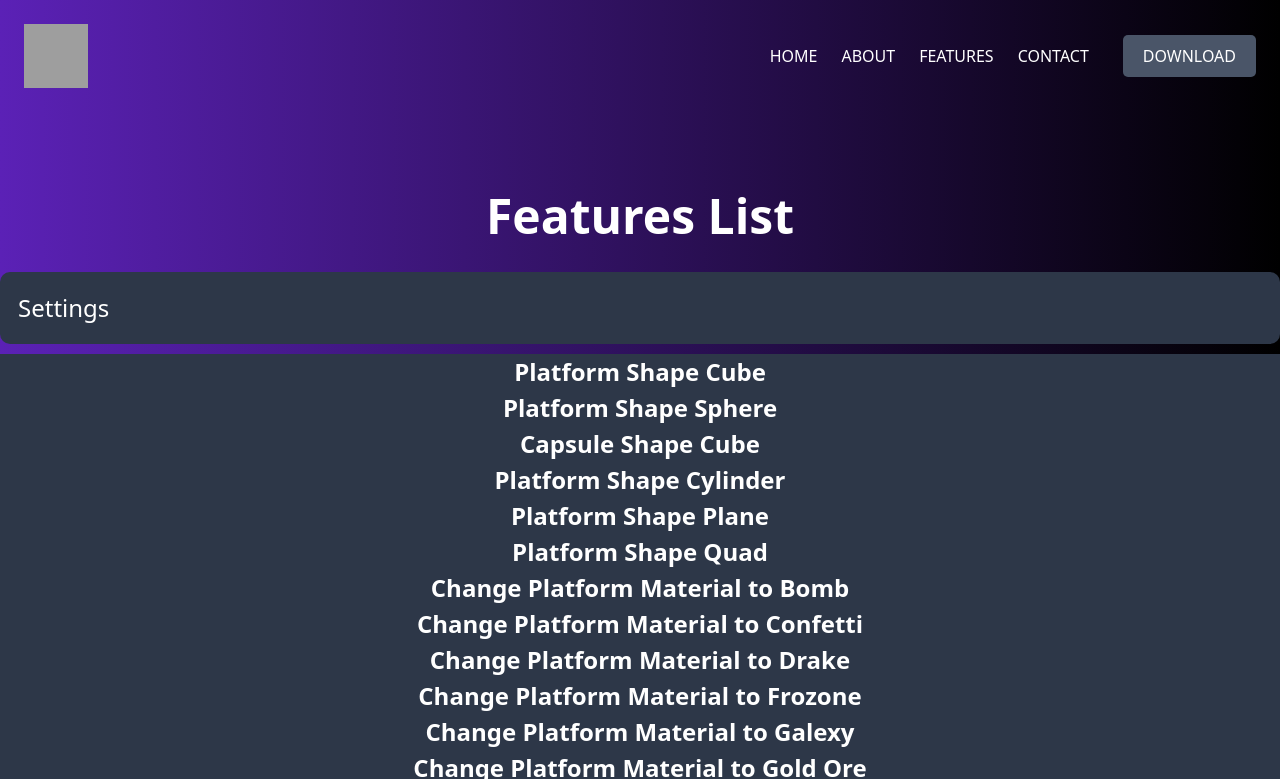
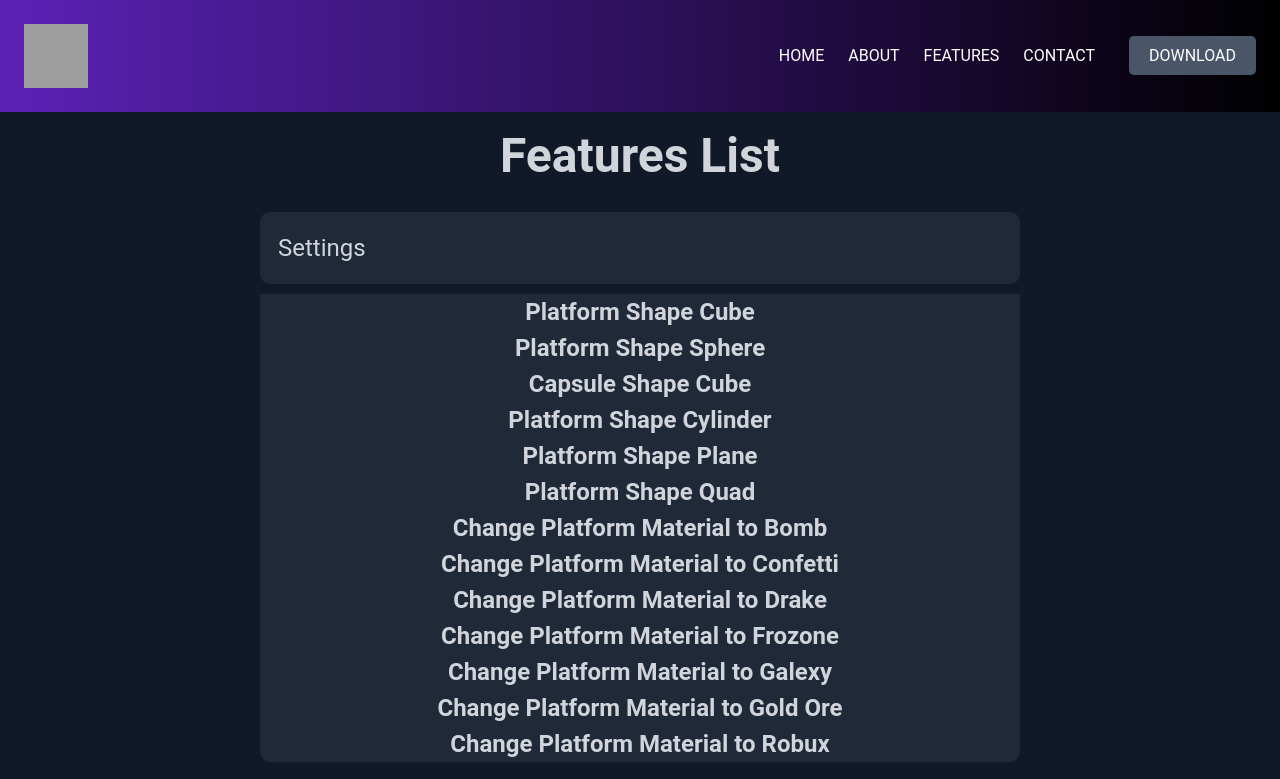
Before and after one commit to Longno12/Encryptic, a plain HTML site: page features.html in a window 1280 px wide. Both pictures are taken after a click on the button "Settings". Shown: the top 779 px of the page. Drawn offline with nearby package versions, Linux system fonts and the light colour scheme; grey boxes are pictures that could not be loaded.

Commit message:
Better Designs
Added A Discord Button To The Home Page

Made The Download Visually Better

Made The Features Work And Look Like A Dream

Made The about More Optimised

```diff
--- a/features.html
+++ b/features.html
@@ -7,56 +7,64 @@
     <link href="https://cdn.jsdelivr.net/npm/tailwindcss@2.2.19/dist/tailwind.min.css" rel="stylesheet">
     <style>
         /* Custom CSS styles */
+        body {
+            font-family: 'Roboto', sans-serif;
+            background-color: #111827;
+            color: #D1D5DB;
+        }
+        .container {
+            max-width: 800px;
+            margin: 0 auto;
+            padding: 20px;
+        }
         .feature-heading {
             text-align: center;
             font-size: 24px;
             font-weight: bold;
             margin-bottom: 20px;
+            cursor: pointer;
         }
         .feature-box {
             padding: 20px;
-            background-color: #4A5568;
-            border-radius: 20px;
+            background-color: #374151;
+            border-radius: 10px;
             margin-bottom: 10px;
-            display: inline-block;
             transition: transform 0.3s ease;
+            cursor: pointer;
         }
         .feature-box:hover {
             transform: translateY(-5px);
         }
         .collapsible {
-            cursor: pointer;
-            user-select: none;
             border: none;
             outline: none;
             text-align: left;
-            background-color: #4A5568;
-            color: white;
+            background-color: #374151;
+            color: #D1D5DB;
             padding: 18px;
             width: 100%;
             transition: 0.4s;
             border-radius: 10px;
             margin-bottom: 10px;
+            cursor: pointer;
         }
-
+        .collapsible:hover {
+            background-color: #4B5563;
+        }
         .active, .collapsible:hover {
-            background-color: #2D3748;
+            background-color: #1F2937;
         }
-
         .content {
             padding: 0 18px;
             max-height: 0;
             overflow: hidden;
             transition: max-height 0.2s ease-out;
-            background-color: #2D3748;
+            background-color: #1F2937;
             border-radius: 0 0 10px 10px;
         }
-
         .active-content {
             max-height: 1500px;
         }
-
-        /* Download button styles */
         .download-button {
             background-color: #4A5568;
             color: white;
@@ -66,14 +74,14 @@
             margin-left: 10px;
             transition: background-color 0.3s ease;
         }
-
         .download-button:hover {
             background-color: #2D3748;
         }
     </style>
 </head>
-<body class="bg-gradient-to-r from-purple-800 via-zinc-900 to-black text-white min-h-screen">
-    <nav class="flex justify-between items-center p-6">
+<body>
+    <nav class="bg-gradient-to-r from-purple-800 via-zinc-900 to-black text-white p-6">
+        <div class="flex justify-between items-center">
             <div>
                 <img src="https://cdn.discordapp.com/attachments/1240514806759292948/1241181038512967700/OIG1-removebg-preview.png?ex=666a38eb&is=6668e76b&hm=8ab876f5faaffac110f4a04de24d5a4c9b4fede3cbcd93ddc220ca986814545d&" alt="Project Encryptic Logo" class="h-16 w-16" />
             </div>
@@ -84,11 +92,12 @@
                 <li><a href="contact.html" class="hover:text-zinc-400">CONTACT</a></li>
                 <li><a href="download.html" class="download-button">DOWNLOAD</a></li>
             </ul>
+        </div>
     </nav>
-    <div class="text-center mt-20">
-        <h1 class="text-5xl font-bold mb-8">Features List</h1>
+    <div class="container mt-20">
+        <h1 class="text-5xl font-bold mb-8 text-center">Features List</h1>
 
-        <!-- Settings -->
+        <!-- Features -->
         <div class="feature-heading">
             <button class="collapsible">Settings</button>
             <div class="content">
@@ -108,14 +117,11 @@
             </div>
         </div>
 
-
-        <!-- Room -->
         <div class="feature-heading">
             <button class="collapsible">Room</button>
             <div class="content">
                 <p>Launch Rocket</p>
                 <p>Change Day Of Time</p>
-                <!-- Add more room-related features as needed -->
                 <p>Disconnect</p>
                 <p>Disconnect On X</p>
                 <p>Disconnect On RG</p>
@@ -136,15 +142,9 @@
             </div>
         </div>
 
-
-        <!-- Movement -->
         <div class="feature-heading">
             <button class="collapsible">Movement</button>
             <div class="content">
-                <p>Upside Down Head</p>
-                <p>Backwards Head</p>
-                <p>Twisted Head</p>
-                <!-- Add more movement-related features as needed -->
                 <p>Customize Platforms</p>
                 <p>Platforms</p>
                 <p>NoClip</p>
@@ -195,7 +195,6 @@
             </div>
         </div>
 
-        <!-- Fun -->
         <div class="feature-heading">
             <button class="collapsible">Fun</button>
             <div class="content">
@@ -294,7 +293,6 @@
                 <p>Give SnowBall Spam Gun</p>
             </div>
         </div>
-
 
         <div class="feature-heading">
             <button class="collapsible">Spazz Mods</button>
@@ -478,9 +476,9 @@
             </div>
         </div>
 
+        <div class="feature-heading">
             <button class="collapsible">BUG Mods</button>
             <div class="content">
-            <div class="feature-box">
                 <p>Grab Bug R</p>
                 <p>Grab Bug L</p>
                 <p>Grab Bat R</p>
@@ -519,18 +517,20 @@
 <p>Halo Bat</p>
 <p>Halo Bug</p>
 <p>Halo Monsters</p>
-<!-- Add more bug mods as needed -->
             </div>
         </div>
 
+    </div>
+
     <script>
-    var coll = document.getElementsByClassName("collapsible");
-    var i;
+        // JavaScript for collapsible content
+        const coll = document.getElementsByClassName("collapsible");
+        let i;
 
         for (i = 0; i < coll.length; i++) {
             coll[i].addEventListener("click", function() {
                 this.classList.toggle("active");
-            var content = this.nextElementSibling;
+                const content = this.nextElementSibling;
                 if (content.style.maxHeight){
                     content.style.maxHeight = null;
                 } else {
@@ -539,6 +539,5 @@
             });
         }
     </script>
-</div>
 </body>
 </html>
```
Also changed, not shown: about.html (+5 -0 lines), download.html (+4 -4 lines), index.html (+9 -29 lines). Lines whose indentation alone changed are shown as unchanged.
